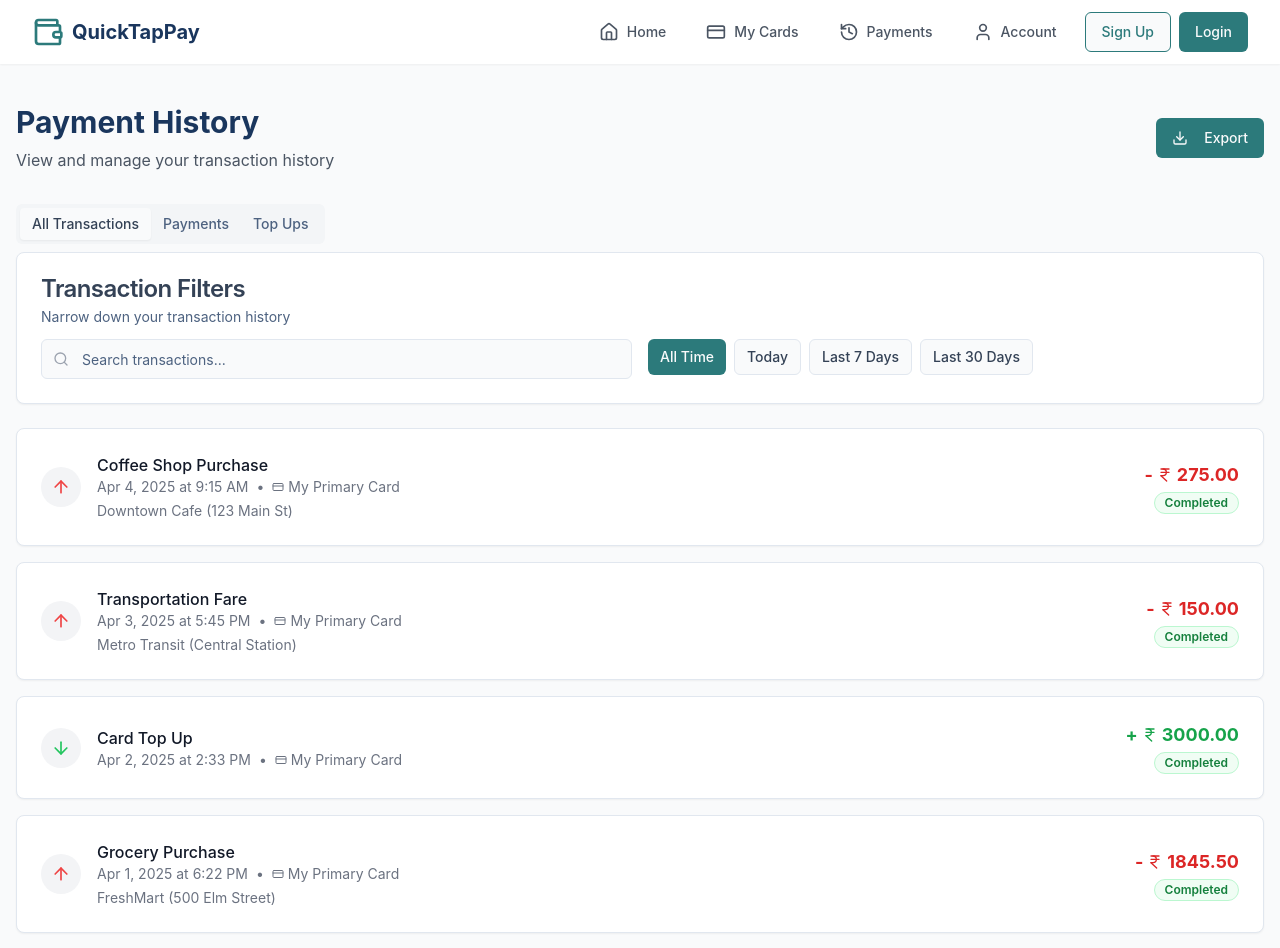
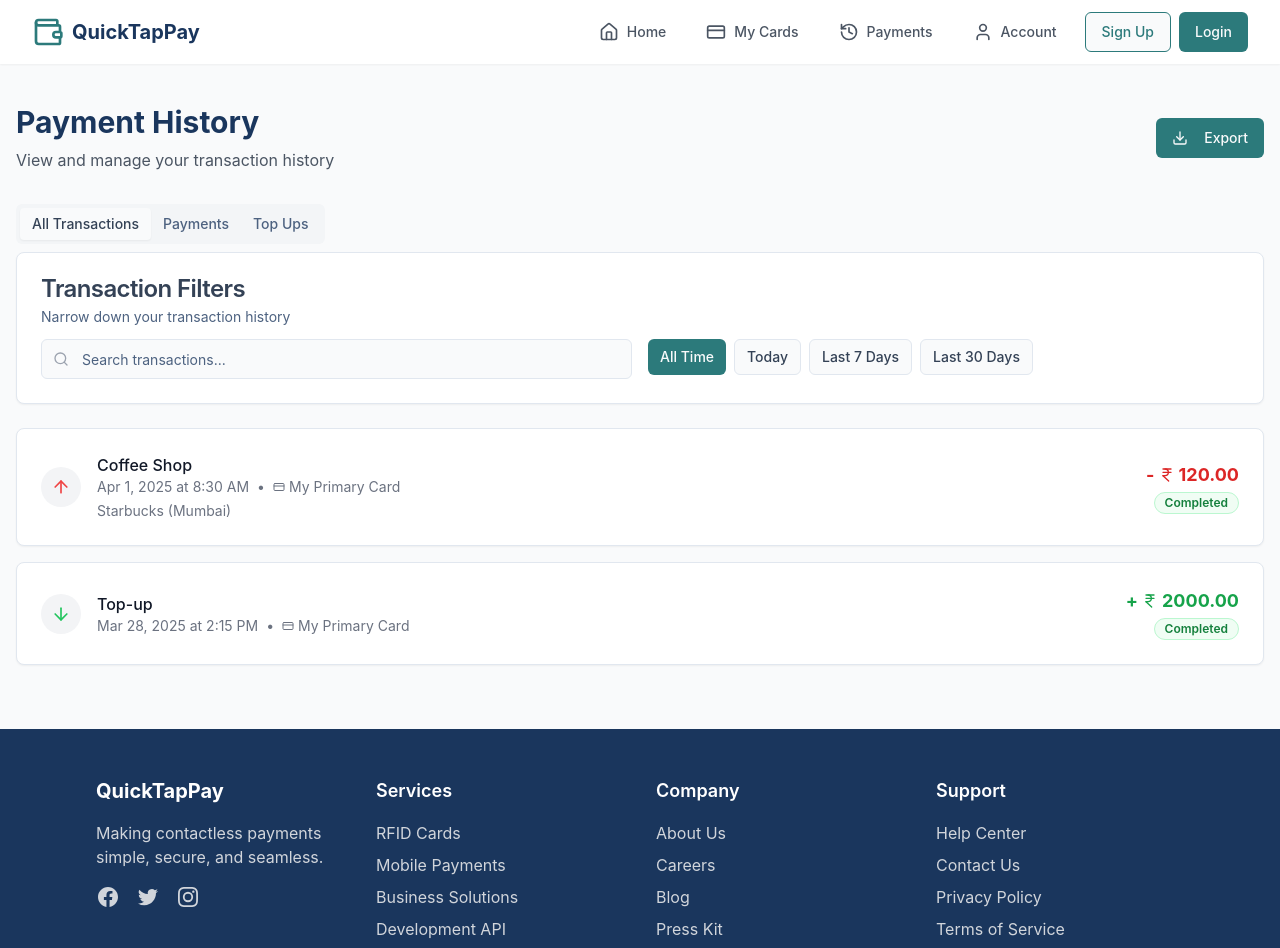
Before and after one commit to karanpamnani0085/quick-tap-pay, a React (Vite) app: page /payments in a window 1280 px wide. Shown: the top 948 px of the page. Built offline with nearby package versions, Linux system fonts and the light colour scheme.

Commit message:
Fix: Show payments and topups in history
Show payments in transaction history and topups in topups history.

```diff
--- a/src/pages/Payments.tsx
+++ b/src/pages/Payments.tsx
@@ -1,4 +1,5 @@
-import { useState } from "react";
+
+import { useState, useEffect } from "react";
 import { Card, CardContent, CardDescription, CardHeader, CardTitle } from "@/components/ui/card";
 import { Input } from "@/components/ui/input";
 import { Button } from "@/components/ui/button";
@@ -6,106 +7,26 @@ import { Tabs, TabsContent, TabsList, TabsTrigger } from "@/components/ui/tabs";
 import { Calendar as CalendarIcon, CreditCard, Search, ArrowDown, ArrowUp, Filter, Download, IndianRupee } from "lucide-react";
 import { Badge } from "@/components/ui/badge";
 import { format } from "date-fns";
-
-interface TransactionType {
-  id: string;
-  description: string;
-  amount: number;
-  type: "payment" | "topup";
-  status: "completed" | "pending" | "failed";
-  date: string;
-  cardId: string;
-  cardName: string;
-  merchant?: string;
-  location?: string;
-}
+import { Transaction } from "@/types/transaction";
+import { dbService } from "@/services/dbService";
+import { useAuth } from "@/contexts/AuthContext";
 
 const Payments = () => {
   const [searchQuery, setSearchQuery] = useState("");
   const [dateFilter, setDateFilter] = useState("all");
+  const [transactions, setTransactions] = useState<Transaction[]>([]);
+  const { user } = useAuth();
 
-  const transactions: TransactionType[] = [
-    {
-      id: "txn-1",
-      description: "Coffee Shop Purchase",
-      amount: 275.00,
-      type: "payment",
-      status: "completed",
-      date: "2025-04-04T09:15:32Z",
-      cardId: "card-1",
-      cardName: "My Primary Card",
-      merchant: "Downtown Cafe",
-      location: "123 Main St"
-    },
-    {
-      id: "txn-2",
-      description: "Transportation Fare",
-      amount: 150.00,
-      type: "payment",
-      status: "completed",
-      date: "2025-04-03T17:45:12Z",
-      cardId: "card-1",
-      cardName: "My Primary Card",
-      merchant: "Metro Transit",
-      location: "Central Station"
-    },
-    {
-      id: "txn-3",
-      description: "Card Top Up",
-      amount: 3000.00,
-      type: "topup",
-      status: "completed",
-      date: "2025-04-02T14:33:22Z",
-      cardId: "card-1",
-      cardName: "My Primary Card"
-    },
-    {
-      id: "txn-4",
-      description: "Grocery Purchase",
-      amount: 1845.50,
-      type: "payment",
-      status: "completed",
-      date: "2025-04-01T18:22:43Z",
-      cardId: "card-1",
-      cardName: "My Primary Card",
-      merchant: "FreshMart",
-      location: "500 Elm Street"
-    },
-    {
-      id: "txn-5",
-      description: "Card Top Up",
-      amount: 1500.00,
-      type: "topup",
-      status: "completed",
-      date: "2025-03-30T11:17:35Z",
-      cardId: "card-2",
-      cardName: "Backup Tag"
-    },
-    {
-      id: "txn-6",
-      description: "Pharmacy Purchase",
-      amount: 999.50,
-      type: "payment",
-      status: "completed",
-      date: "2025-03-29T13:42:09Z",
-      cardId: "card-2",
-      cardName: "Backup Tag",
-      merchant: "City Pharmacy",
-      location: "712 Oak Ave"
-    },
-    {
-      id: "txn-7",
-      description: "Vending Machine",
-      amount: 120.00,
-      type: "payment",
-      status: "failed",
-      date: "2025-03-28T15:11:27Z",
-      cardId: "card-1",
-      cardName: "My Primary Card",
-      merchant: "Office Vending",
-      location: "Work Building, Floor 3"
+  // Fetch transactions when component mounts or when user changes
+  useEffect(() => {
+    if (user) {
+      const userTransactions = dbService.getTransactionsByUserId(user.id);
+      setTransactions(userTransactions);
+    } else {
+      // If not logged in, use demo transactions or empty array
+      setTransactions(dbService.getAllTransactions());
     }
-  ];
+  }, [user]);
 
   const filteredTransactions = transactions
     .filter(txn => {
@@ -328,6 +249,12 @@ const Payments = () => {
                       </div>
                     </div>
                   ))}
+
+                {filteredTransactions.filter(txn => txn.type === "payment").length === 0 && (
+                  <div className="text-center py-8">
+                    <p className="text-gray-500">No payment transactions found.</p>
+                  </div>
+                )}
               </div>
             </CardContent>
           </Card>
@@ -351,6 +278,12 @@ const Payments = () => {
                       </div>
                     </div>
                   ))}
+
+                {filteredTransactions.filter(txn => txn.type === "topup").length === 0 && (
+                  <div className="text-center py-8">
+                    <p className="text-gray-500">No top-up transactions found.</p>
+                  </div>
+                )}
               </div>
             </CardContent>
           </Card>
```
